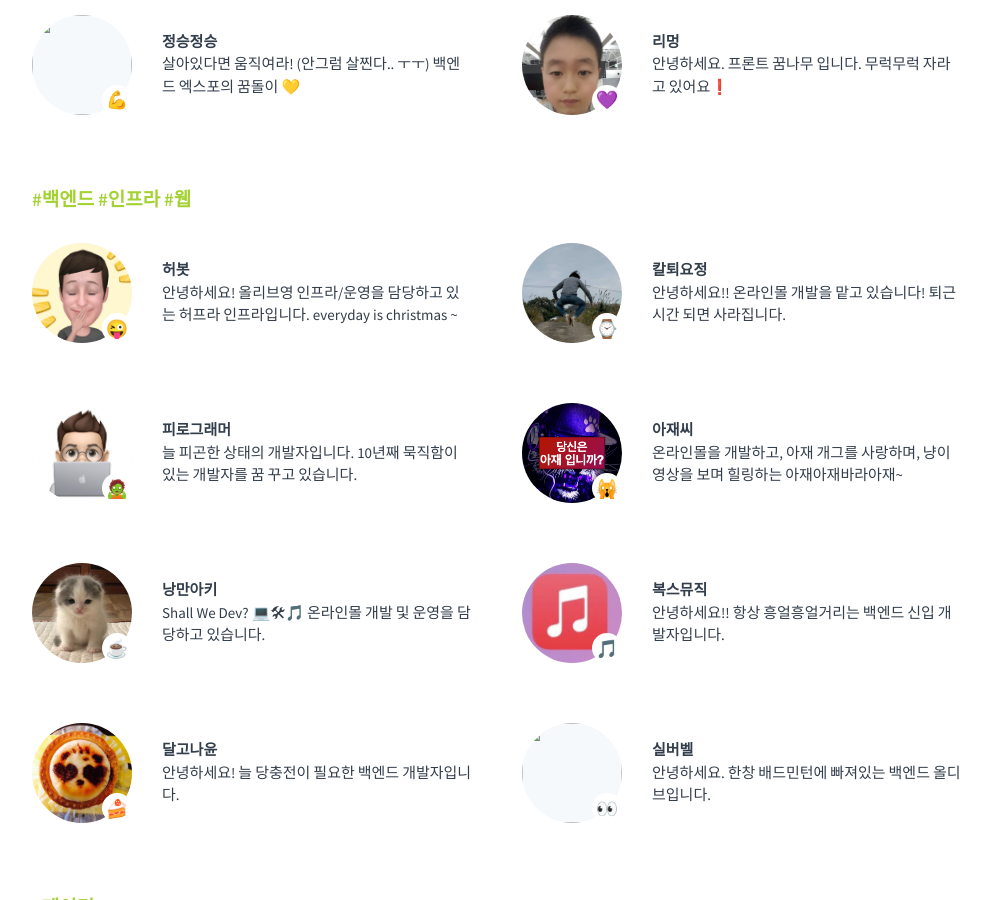
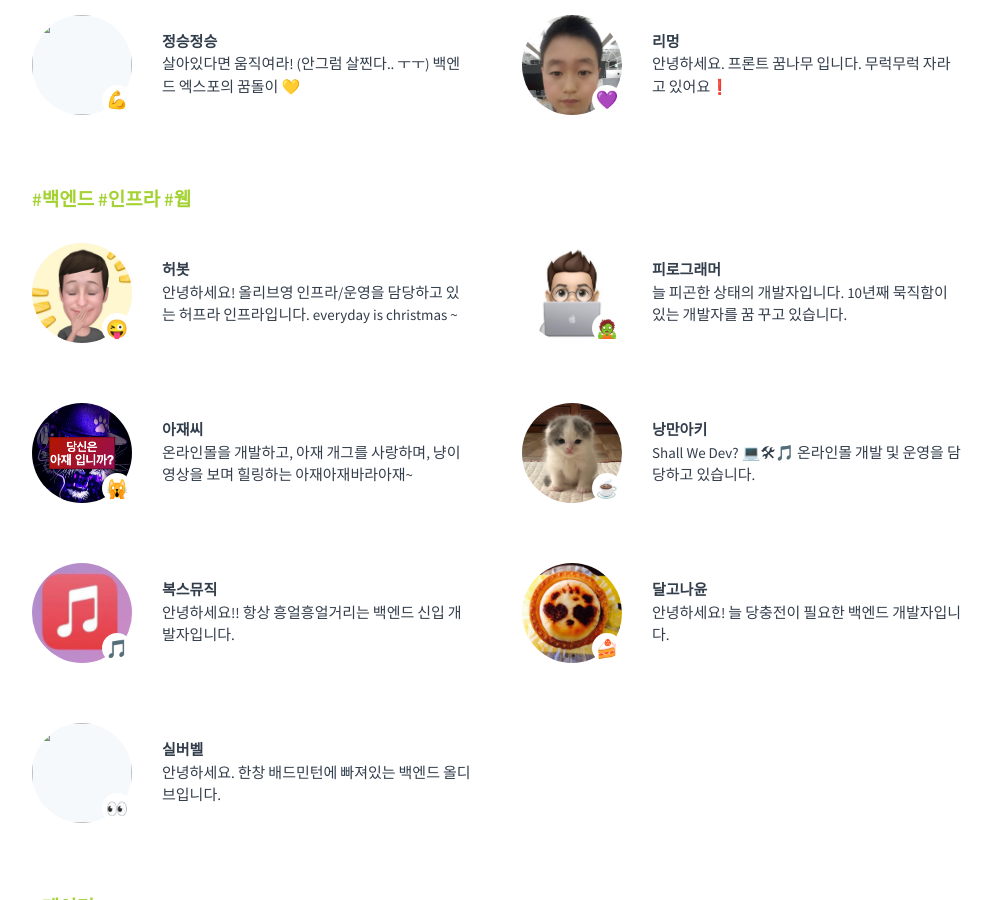
Before and after one commit to tedpark/oy-alldev.github.io, a Jekyll site: the page built from about/index.md, in a window 1280 px wide and 900 px high, scrolled down 1657 px. Shown: the whole window, without its empty margins (143-1134 px from the left). Built offline with Jekyll 4.4.1, drawn with Linux system fonts in a browser that asks for light colours.

Commit message:
feature/outed 구성원 예외처리 적용

```diff
--- a/_data/members.yml
+++ b/_data/members.yml
@@ -30,6 +30,7 @@
   emoji: ⌚
   comment: 안녕하세요!! 온라인몰 개발을 맡고 있습니다! 퇴근시간 되면 사라집니다.
   group: backend
+  drop: true
 
 - id: 834561
   name: 피로그래머
--- a/about/index.md
+++ b/about/index.md
@@ -45,7 +45,7 @@ title: 개발팀 소개
                 <div class="group">
                     <div class="group-name">#리더 #대장 #소원수리</div>
                     <ul class="member">
-                        {% assign members = site.data.members | where: 'group', 'leader' | sort: 'id' %}
+                        {% assign members = site.data.members | where: 'group', 'leader' | where_exp: 'member', 'member.drop != true' | sort: 'id' %}
                         {% for member in members %}
                             {% include about-member.html %}
                         {% endfor %}
@@ -54,7 +54,7 @@ title: 개발팀 소개
                 <div class="group">
                     <div class="group-name">#백엔드 #인프라 #웹</div>
                     <ul class="member">
-                        {% assign members = site.data.members | where: 'group', 'backend' | sort: 'id' %}
+                        {% assign members = site.data.members | where: 'group', 'backend' | where_exp: 'member', 'member.drop != true' | sort: 'id' %}
                         {% for member in members %}
                             {% include about-member.html %}
                         {% endfor %}
@@ -63,7 +63,7 @@ title: 개발팀 소개
                 <div class="group">
                     <div class="group-name">#데이터 #DBA</div>
                     <ul class="member">
-                        {% assign members = site.data.members | where: 'group', 'data' | sort: 'id' %}
+                        {% assign members = site.data.members | where: 'group', 'data' | where_exp: 'member', 'member.drop != true' | sort: 'id' %}
                         {% for member in members %}
                             {% include about-member.html %}
                         {% endfor %}
@@ -72,7 +72,7 @@ title: 개발팀 소개
                 <div class="group">
                     <div class="group-name">#프론트엔드 #웹 #퍼블리셔</div>
                     <ul class="member">
-                        {% assign members = site.data.members | where: 'group', 'frontend' | sort: 'id' %}
+                        {% assign members = site.data.members | where: 'group', 'frontend' | where_exp: 'member', 'member.drop != true' | sort: 'id' %}
                         {% for member in members %}
                             {% include about-member.html %}
                         {% endfor %}
@@ -81,7 +81,7 @@ title: 개발팀 소개
                 <div class="group">
                     <div class="group-name">#앱 #Android #iOS</div>
                     <ul class="member">
-                        {% assign members = site.data.members | where: 'group', 'app' | sort: 'id' %}
+                        {% assign members = site.data.members | where: 'group', 'app' | where_exp: 'member', 'member.drop != true' | sort: 'id' %}
                         {% for member in members %}
                             {% include about-member.html %}
                         {% endfor %}
```
